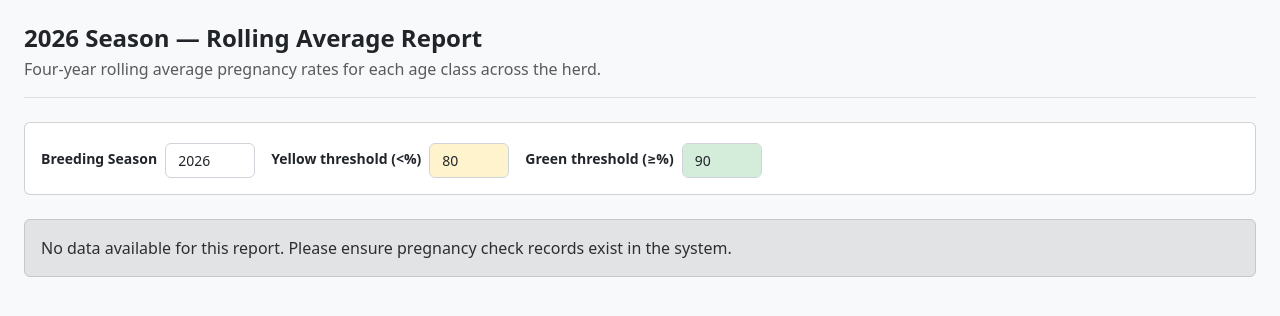
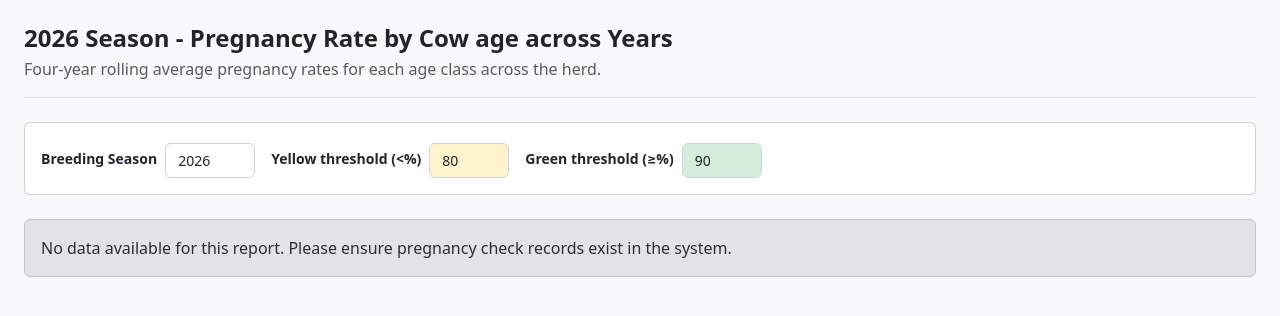
Before and after one commit to pwbryant/ranch-tools-application, a Django app: page /pregchecks/rolling-average-report/ in a window 1280 px wide. Shown: the part 56-372 px from the top of the page. Run offline with Django 4.2, Linux system fonts and the light colour scheme; data comes from the database, SQL or seed files in the repository; data that the repository does not hold is empty.

Commit message:
update rolling avg report name

```diff
--- a/django_project/ranch_tools/preg_check/views.py
+++ b/django_project/ranch_tools/preg_check/views.py
@@ -834,7 +834,7 @@ class ReportsHubView(View):
                 'description': 'Detailed breakdown of pregnancy status by cow birth year/age class for the selected breeding season.'
             },
             {
-                'name': 'Rolling Average Report',
+                'name': 'Pregnancy Rate by Cow age across Years',
                 'url': 'pregcheck-rolling-average-report',
                 'description': 'Four-year rolling average pregnancy rates for each age class across the herd.'
             },
--- a/django_project/ranch_tools/templates/preg_check/rolling-average-report.html
+++ b/django_project/ranch_tools/templates/preg_check/rolling-average-report.html
@@ -1,12 +1,12 @@
 {% extends 'base.html' %}
 
-{% block title %}Rolling Average Report{% endblock %}
+{% block title %}Pregnancy Rate by Cow age across Yearst{% endblock %}
 
 {% block content %}
 
 <div class="mb-4 pb-3 border-bottom">
     {% if breeding_season %}
-        <h4 class="fw-semibold mb-1">{{ breeding_season }} Season — Rolling Average Report</h4>
+        <h4 class="fw-semibold mb-1">{{ breeding_season }} Season - Pregnancy Rate by Cow age across Years</h4>
     {% else %}
         <h4 class="fw-semibold mb-1">Rolling Average Report</h4>
     {% endif %}
```
